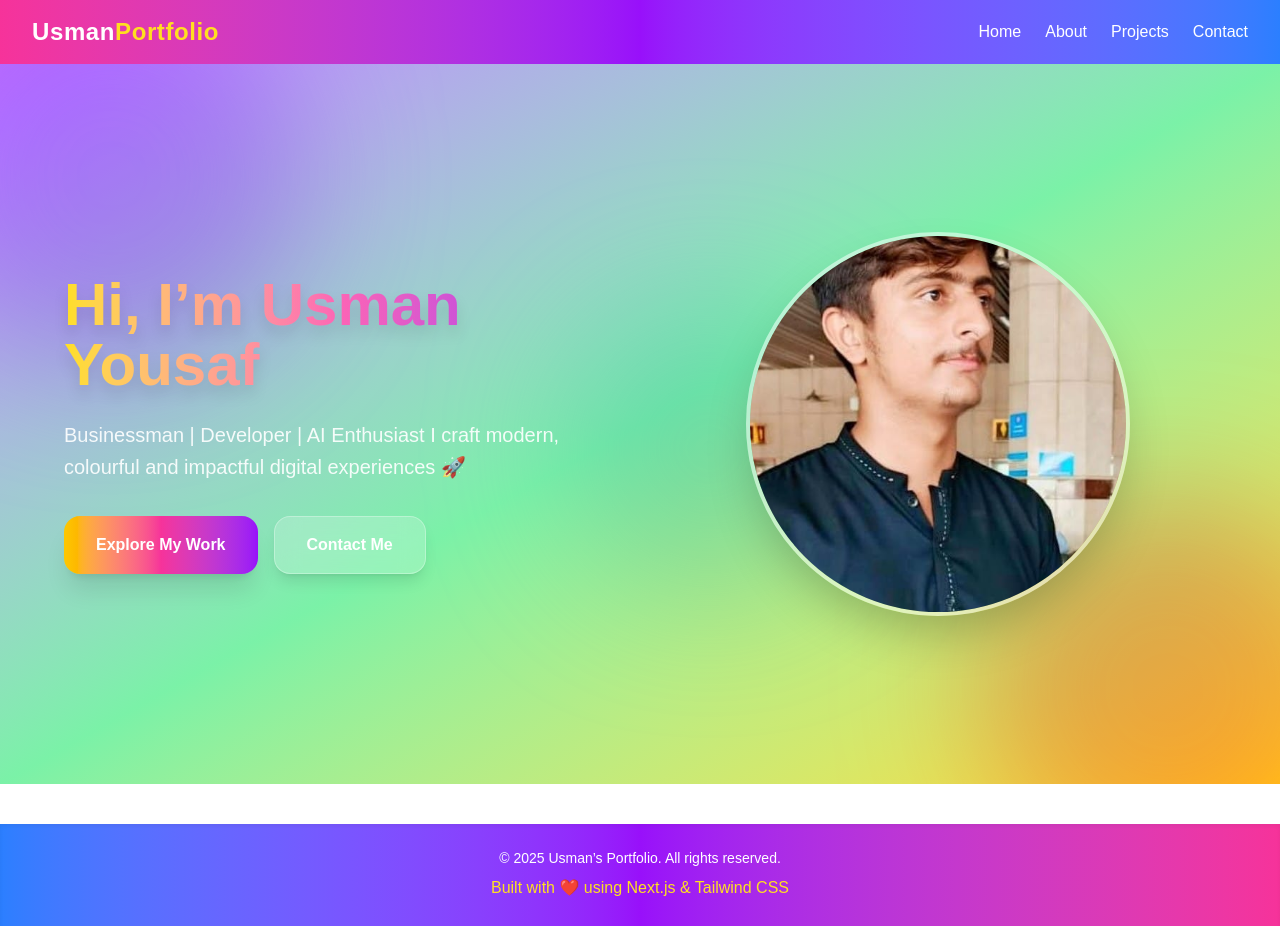
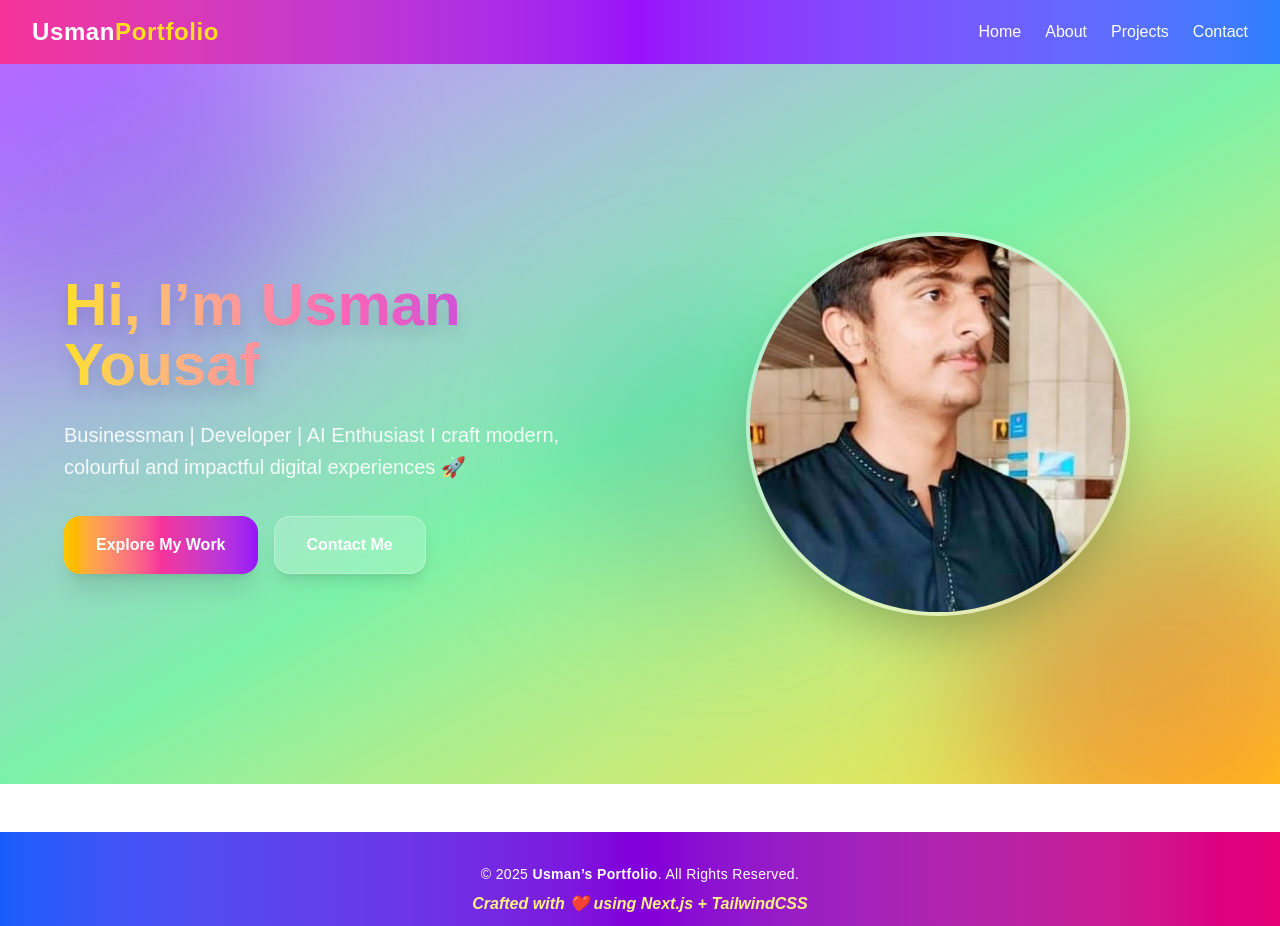
Before and after one commit to Usmanyousaf-45/portfolio2, a Next.js app: page / in a window 1280 px wide. Shown: the top 926 px of the page. Built offline with nearby package versions, Linux system fonts and the light colour scheme.

Commit message:
portfolio2

```diff
--- a/src/app/components/Footer.tsx
+++ b/src/app/components/Footer.tsx
@@ -3,27 +3,27 @@ import { FaLinkedin } from "react-icons/fa6";
 
 const Footer = () => {
   return (
-    <footer className="bg-gradient-to-r from-blue-500 via-purple-600 to-pink-500 text-white py-6 mt-10 shadow-inner">
-      <div className="max-w-6xl mx-auto flex flex-col items-center gap-4 text-center">
+    <footer className="bg-gradient-to-r from-blue-600 via-purple-700 to-pink-600 text-white py-8 mt-12 shadow-lg">
+      <div className="max-w-6xl mx-auto flex flex-col items-center gap-5 text-center">
 
-        {/* Text */}
+        {/* Footer Text */}
         <div>
-          <p className="text-sm">
-            © {new Date().getFullYear()} Usman’s Portfolio. All rights reserved.
+          <p className="text-sm tracking-wide">
+            © {new Date().getFullYear()} <span className="font-semibold">Usman’s Portfolio</span>. All Rights Reserved.
           </p>
-          <p className="mt-2 text-yellow-300 font-medium">
-            Built with ❤️ using Next.js & Tailwind CSS
+          <p className="mt-2 text-yellow-200 font-semibold italic">
+            Crafted with ❤️ using Next.js + TailwindCSS
           </p>
         </div>
 
-        {/* Social Links with aria-label */}
-        <div className="flex gap-6 text-2xl mt-3">
+        {/* Social Media Links */}
+        <div className="flex gap-7 text-2xl mt-4">
           <a
             href="https://github.com"
             target="_blank"
             rel="noopener noreferrer"
             aria-label="GitHub"
-            className="hover:text-gray-200 transition"
+            className="hover:scale-110 hover:text-gray-100 transition-transform duration-200"
           >
             <FaGithub />
           </a>
@@ -32,7 +32,7 @@ const Footer = () => {
             target="_blank"
             rel="noopener noreferrer"
             aria-label="Instagram"
-            className="hover:text-gray-200 transition"
+            className="hover:scale-110 hover:text-pink-300 transition-transform duration-200"
           >
             <FaInstagram />
           </a>
@@ -41,7 +41,7 @@ const Footer = () => {
             target="_blank"
             rel="noopener noreferrer"
             aria-label="TikTok"
-            className="hover:text-gray-200 transition"
+            className="hover:scale-110 hover:text-gray-300 transition-transform duration-200"
           >
             <FaTiktok />
           </a>
@@ -50,7 +50,7 @@ const Footer = () => {
             target="_blank"
             rel="noopener noreferrer"
             aria-label="YouTube"
-            className="hover:text-gray-200 transition"
+            className="hover:scale-110 hover:text-red-400 transition-transform duration-200"
           >
             <FaYoutube />
           </a>
@@ -59,7 +59,7 @@ const Footer = () => {
             target="_blank"
             rel="noopener noreferrer"
             aria-label="LinkedIn"
-            className="hover:text-gray-200 transition"
+            className="hover:scale-110 hover:text-blue-300 transition-transform duration-200"
           >
             <FaLinkedin />
           </a>
```
